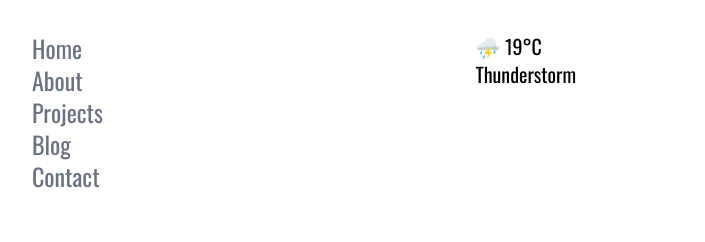
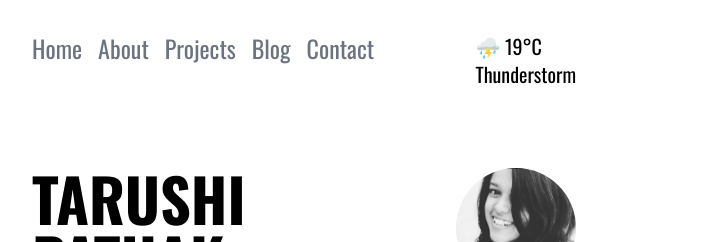
Before and after one commit to tarushi98/nextjs-portfolio, a Next.js app: page / in a window 1280 px wide. Shown: the top 242 px of the page, without its empty margins (304-1009 px from the left). Built offline with nearby package versions, Linux system fonts and the light colour scheme.

Commit message:
navbar change

```diff
--- a/pages/index.js
+++ b/pages/index.js
@@ -16,7 +16,7 @@ const ProfileImage = () => (
 const NavBar=()=>
 (<>
     <div className="flex flex-row justify-between mt-8">
-      <nav className="flex-none flex-row space-x-4">
+      <nav className="flex flex-row space-x-4">
           <button className="visible border-4 rounded-lg pl-2 pt-2 pb-2 hover:border-black sm:hidden"><img src="https://img.icons8.com/windows/32/000000/menu.png" width="75%"/></button>
           <Link href="/" className="active:text-black"><p className="hidden text-2xl text-gray-500 hover:underline hover:text-black sm:block">Home</p></Link>
           <p className="hidden text-2xl text-gray-500 hover:underline hover:text-black sm:block">About</p>
```
